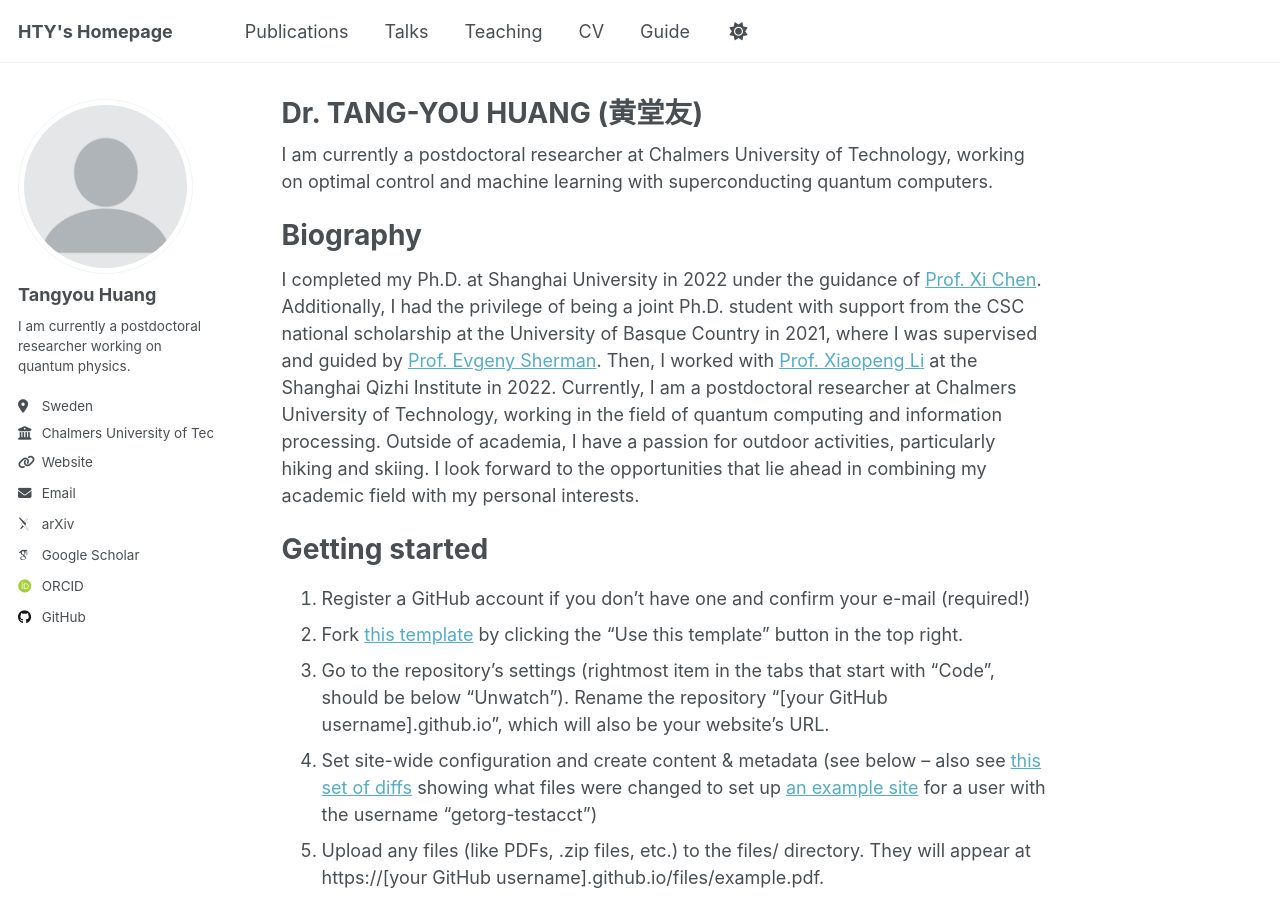
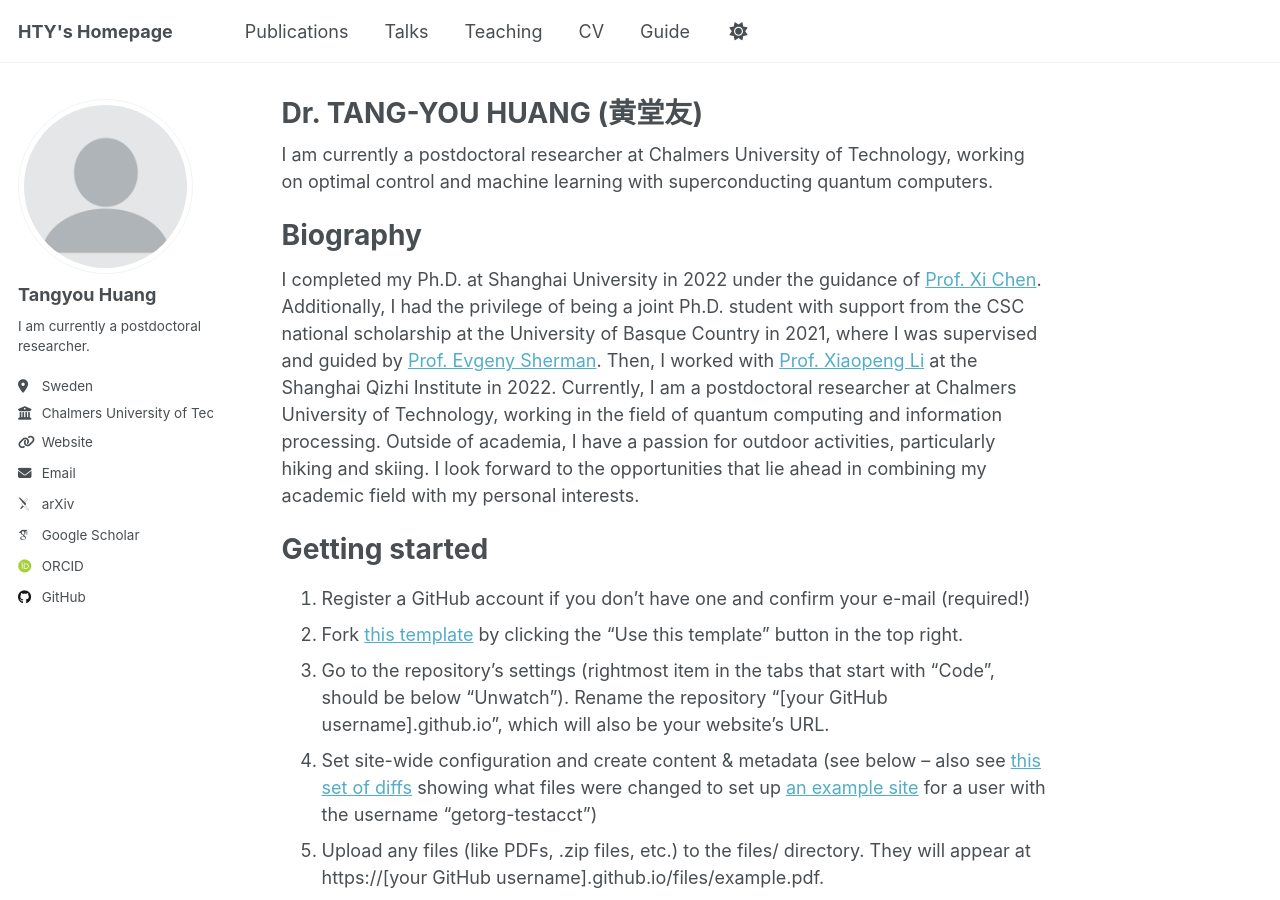
Before and after one commit to huangtangy/tangyou.github.io, a Jekyll site: the page built from _pages/about.md, in a window 1280 px wide and 900 px high. Built offline with Jekyll 4.4.1, drawn with Linux system fonts in a browser that asks for light colours; some web fonts are replaced.

Commit message:
Update _config.yml

```diff
--- a/_config.yml
+++ b/_config.yml
@@ -27,7 +27,7 @@ author:
   avatar           : "profile.png"
   name             : "Tangyou Huang"
   pronouns         : # example: "she/her"
-  bio              : "I am currently a postdoctoral researcher working on quantum physics."
+  bio              : "I am currently a postdoctoral researcher."
   location         : "Sweden"
   employer         : "Chalmers University of Technology"
   uri              : https://www.chalmers.se/en/persons/tangyou/ # the homepage from university website
```
